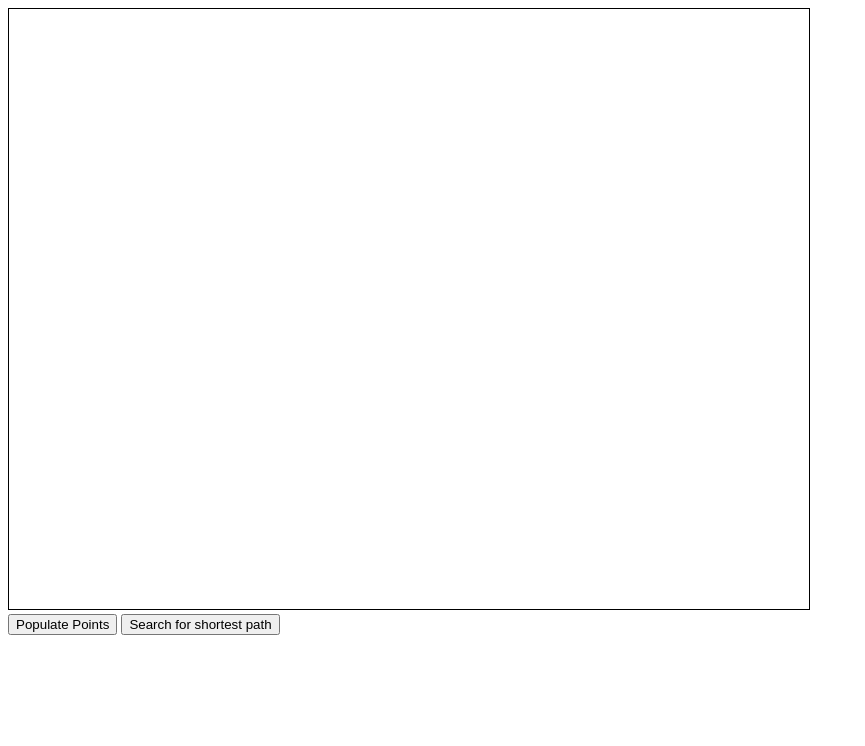
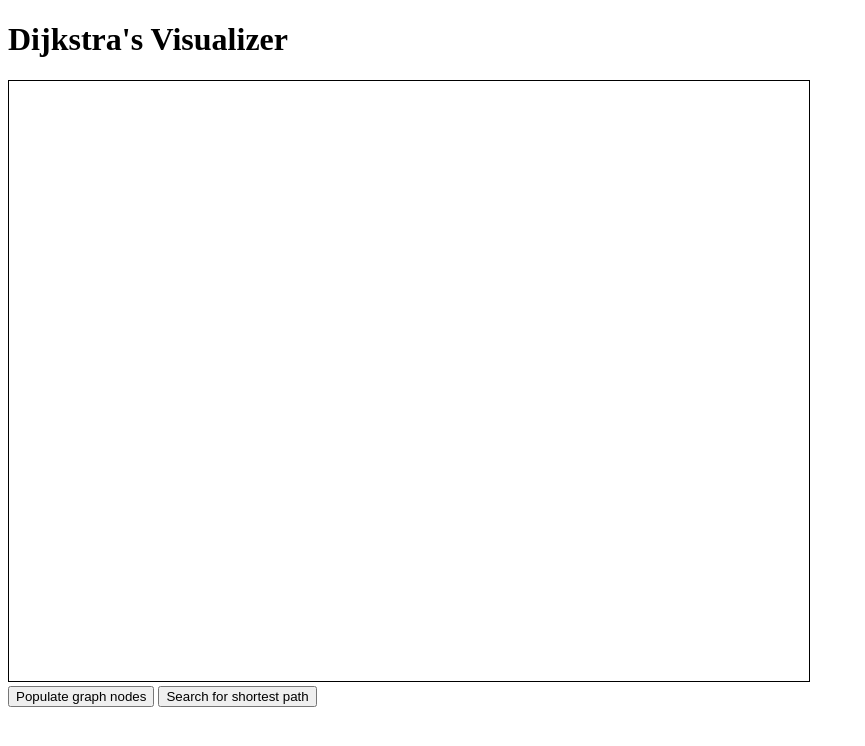
Before and after one commit to natedonato/dijkstra, a plain HTML site: page index.html in a window 1280 px wide. Shown: the whole page, without its empty margins (0-865 px from the left). Drawn offline with Linux system fonts and the light colour scheme.

Commit message:
minor style

```diff
--- a/index.html
+++ b/index.html
@@ -12,13 +12,14 @@
     </style>
 </head>
 <body>
+    <h1>Dijkstra's Visualizer</h1>
     <canvas id="canvas" width=800 height=600>
 
     </canvas>
     <div></div>
-    <button id="populate"> Populate Points</button>
+    <button id="populate"> Populate graph nodes</button>
     <button id="search"> Search for shortest path</button>
-    <div id="distance"> </div>
+    <div id="distance" style='display: inline;'> </div>
 
 
 
```
